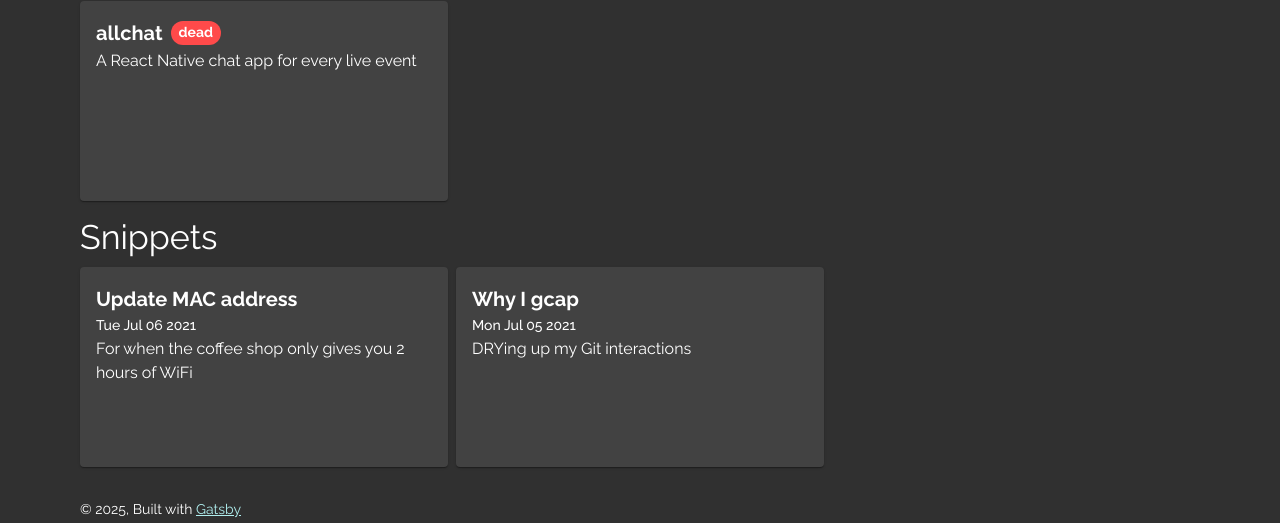
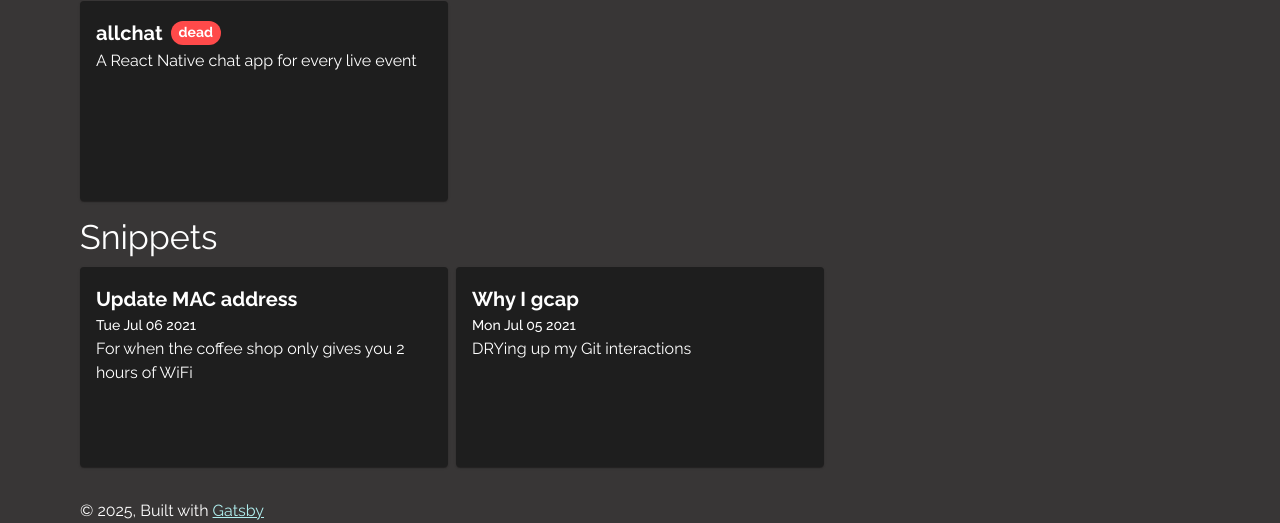
Before and after one commit to alex-oser/portfolio, a Gatsby site: page / in a window 1280 px wide. Shown: the part 1116-1639 px from the top of the page. Built offline with nearby package versions, Linux system fonts and the light colour scheme; Gatsby itself is replaced by a stand-in of ours.

Commit message:
Update to mui v5

```diff
--- a/src/components/CardLayout.tsx
+++ b/src/components/CardLayout.tsx
@@ -1,5 +1,5 @@
-import { Card } from "@material-ui/core";
-import { makeStyles } from "@material-ui/core";
+import { Card } from "@mui/material";
+import makeStyles from '@mui/styles/makeStyles';
 import clsx from "clsx";
 
 export const CardLayout = ({
--- a/src/components/CodeRenderer.tsx
+++ b/src/components/CodeRenderer.tsx
@@ -1,6 +1,6 @@
 import Highlight, { defaultProps } from "prism-react-renderer";
 import theme from "prism-react-renderer/themes/nightOwl";
-import { makeStyles } from "@material-ui/core/styles";
+import makeStyles from '@mui/styles/makeStyles';
 
 export const CodeRenderer = ({language, children} : {language: any, children: string}) => {
   const classes = useStyles();
--- a/src/components/GridLayout.tsx
+++ b/src/components/GridLayout.tsx
@@ -1,4 +1,6 @@
-import { makeStyles, Typography } from "@material-ui/core";
+import { Typography } from "@mui/material";
+
+import makeStyles from '@mui/styles/makeStyles';
 
 export const GridLayout = ({
   children,
@@ -24,10 +26,10 @@ const useStyles = makeStyles(theme => ({
     gap: theme.spacing(1),
     marginBottom: theme.spacing(2),
     gridTemplateColumns: "repeat(3, 1fr)",
-    [theme.breakpoints.down('md')]: {
+    [theme.breakpoints.down('lg')]: {
       gridTemplateColumns: "repeat(2, 1fr)",
     },
-    [theme.breakpoints.down('sm')]: {
+    [theme.breakpoints.down('md')]: {
       gridTemplateColumns: "repeat(1, 1fr)",
     },
   },
--- a/src/components/about.tsx
+++ b/src/components/about.tsx
@@ -1,6 +1,6 @@
 import { forwardRef, useRef, useEffect, useState } from "react";
-import { Hidden, Typography } from "@material-ui/core";
-import { makeStyles } from "@material-ui/core/styles";
+import { Hidden, Typography } from "@mui/material";
+import makeStyles from '@mui/styles/makeStyles';
 import { StaticImage } from "gatsby-plugin-image";
 import { CurvedArrow } from "./CurvedArrow";
 import { useWindowSize } from "./hooks";
@@ -40,11 +40,11 @@ export const About = () => {
   }, [windowSize]);
 
   return (
-    <div className={classes.root}>
+    (<div className={classes.root}>
       <div className={classes.flex}>
         <div className={classes.textContainer}>
           <Typography variant="h3">Hi, I'm Alex</Typography>
-          <Hidden xsDown>
+          <Hidden smDown>
             <Profile ref={fromRef} />
           </Hidden>
         </div>
@@ -59,7 +59,7 @@ export const About = () => {
               loading="eager"
             />
           </div>
-          <Hidden xsDown>
+          <Hidden smDown>
             <StaticImage
               src="../images/me.png"
               width={600}
@@ -94,7 +94,7 @@ export const About = () => {
       <Hidden smUp>
         <Profile ref={fromRefMobile} />
       </Hidden>
-    </div>
+    </div>)
   );
 };
 
--- a/src/components/blog/BlogCard.tsx
+++ b/src/components/blog/BlogCard.tsx
@@ -1,5 +1,5 @@
-import { CardContent, Typography } from "@material-ui/core";
-import { makeStyles } from "@material-ui/core/styles";
+import { CardContent, Typography } from "@mui/material";
+import makeStyles from '@mui/styles/makeStyles';
 import { CardLayout } from "../CardLayout";
 import { Link } from "gatsby";
 
--- a/src/components/blog/BlogLayout.tsx
+++ b/src/components/blog/BlogLayout.tsx
@@ -1,7 +1,7 @@
 import { Layout } from "../layout";
 import { PageProps } from "gatsby";
 import { MDXRenderer } from "gatsby-plugin-mdx";
-import { Typography } from "@material-ui/core";
+import { Typography } from "@mui/material";
 import dayjs from "dayjs"
 
 interface BlogProps extends PageProps {
--- a/src/components/header.tsx
+++ b/src/components/header.tsx
@@ -1,6 +1,6 @@
 import PropTypes from "prop-types";
 import { Link } from "gatsby";
-import { makeStyles } from "@material-ui/core/styles";
+import makeStyles from '@mui/styles/makeStyles';
 import { LinkedIn } from "./socials/LinkedIn";
 import { Github } from "./socials/Github";
 
--- a/src/components/layout.tsx
+++ b/src/components/layout.tsx
@@ -8,10 +8,18 @@
 import * as React from "react";
 import PropTypes from "prop-types";
 import { useStaticQuery, graphql } from "gatsby";
-import { CssBaseline } from "@material-ui/core";
-import { makeStyles, ThemeProvider } from "@material-ui/core/styles";
+import { CssBaseline } from "@mui/material";
+import { ThemeProvider, Theme, StyledEngineProvider } from "@mui/material/styles";
+import makeStyles from '@mui/styles/makeStyles';
 import { theme } from "./theme";
 import Header from "./header";
+
+
+declare module '@mui/styles/defaultTheme' {
+  // eslint-disable-next-line @typescript-eslint/no-empty-interface
+  interface DefaultTheme extends Theme {}
+}
+
 
 export const Layout = ({ children }: { children: any }) => {
   const data = useStaticQuery(graphql`
@@ -25,11 +33,13 @@ export const Layout = ({ children }: { children: any }) => {
   `);
 
   return (
-    <ThemeProvider theme={theme}>
-      <CssBaseline />
-      <Header siteTitle={data.site.siteMetadata?.title || `Title`} />
-      <LayoutWrapper>{children}</LayoutWrapper>
-    </ThemeProvider>
+    <StyledEngineProvider injectFirst>
+      <ThemeProvider theme={theme}>
+        <CssBaseline />
+        <Header siteTitle={data.site.siteMetadata?.title || `Title`} />
+        <LayoutWrapper>{children}</LayoutWrapper>
+      </ThemeProvider>
+    </StyledEngineProvider>
   );
 };
 
@@ -60,9 +70,9 @@ const useStyles = makeStyles(theme => ({
     margin: "auto",
     maxWidth: 1400,
     [theme.breakpoints.up("md")]: {
-      padding: `0 ${theme.spacing(10)}px`,
+      padding: `0 ${theme.spacing(10)}`,
     },
-    [theme.breakpoints.down("sm")]: {
+    [theme.breakpoints.down('md')]: {
       padding: theme.spacing(3),
     },
   },
--- a/src/components/projects/ProjectLayout.tsx
+++ b/src/components/projects/ProjectLayout.tsx
@@ -1,7 +1,7 @@
 import { Layout } from "../layout";
 import { PageProps } from "gatsby";
 import { MDXRenderer } from "gatsby-plugin-mdx";
-import { Typography } from "@material-ui/core";
+import { Typography } from "@mui/material";
 
 interface ProjectProps extends PageProps {
   pageContext: {
--- a/src/components/projects/ProjectStatus.tsx
+++ b/src/components/projects/ProjectStatus.tsx
@@ -1,5 +1,5 @@
-import { Chip, Typography } from "@material-ui/core";
-import { makeStyles } from "@material-ui/core/styles";
+import { Chip, Typography } from "@mui/material";
+import makeStyles from '@mui/styles/makeStyles';
 
 export const ProjectStatus = ({ status }: { status: string }) => {
   const formattedStatus: string = status.replace(/\s/g, "").toLowerCase();
--- a/src/components/snippets/SnippetCard.tsx
+++ b/src/components/snippets/SnippetCard.tsx
@@ -1,5 +1,5 @@
-import { CardContent, Typography } from "@material-ui/core";
-import { makeStyles } from "@material-ui/core/styles";
+import { CardContent, Typography } from "@mui/material";
+import makeStyles from '@mui/styles/makeStyles';
 import { CardLayout } from "../CardLayout";
 import { Link } from "gatsby";
 
--- a/src/components/snippets/SnippetLayout.tsx
+++ b/src/components/snippets/SnippetLayout.tsx
@@ -1,7 +1,7 @@
 import { Layout } from "../layout";
 import { PageProps } from "gatsby";
 import { MDXRenderer } from "gatsby-plugin-mdx";
-import { Typography } from "@material-ui/core";
+import { Typography } from "@mui/material";
 import dayjs from "dayjs"
 
 interface SnippetsProps extends PageProps {
--- a/src/components/socials/Github.tsx
+++ b/src/components/socials/Github.tsx
@@ -1,5 +1,5 @@
-import GitHubIcon from '@material-ui/icons/GitHub';
-import { makeStyles } from "@material-ui/core/styles";
+import GitHubIcon from '@mui/icons-material/GitHub';
+import makeStyles from '@mui/styles/makeStyles';
 
 export const Github = () => {
   const classes = useStyles();
--- a/src/components/socials/LinkedIn.tsx
+++ b/src/components/socials/LinkedIn.tsx
@@ -1,5 +1,5 @@
-import LinkedInIcon from '@material-ui/icons/LinkedIn';
-import { makeStyles } from "@material-ui/core/styles";
+import LinkedInIcon from '@mui/icons-material/LinkedIn';
+import makeStyles from '@mui/styles/makeStyles';
 
 export const LinkedIn = () => {
   const classes = useStyles();
--- a/src/components/theme.ts
+++ b/src/components/theme.ts
@@ -1,6 +1,6 @@
-import { createMuiTheme } from "@material-ui/core/styles";
+import { createTheme, adaptV4Theme } from "@mui/material/styles";
 
-declare module '@material-ui/core/styles/createMuiTheme' {
+declare module '@mui/material/styles/createMuiTheme' {
   interface Theme {
     status: {
       dead: React.CSSProperties['color'],
@@ -9,7 +9,7 @@ declare module '@material-ui/core/styles/createMuiTheme' {
       live: React.CSSProperties['color'],
     }
   }
-  interface ThemeOptions {
+  interface DeprecatedThemeOptions {
     status: {
       dead: React.CSSProperties['color'],
       inprogress: React.CSSProperties['color'],
@@ -19,7 +19,7 @@ declare module '@material-ui/core/styles/createMuiTheme' {
   }
 }
 
-export const theme = createMuiTheme({
+export const theme = createTheme(adaptV4Theme({
   status: {
     dead: "#ff4a4a",
     inprogress: "#6573c3",
@@ -27,7 +27,10 @@ export const theme = createMuiTheme({
     live: "#579f57",
   },
   palette: {
-    type: 'dark',
+    mode: 'dark',
+    background: {
+      default: "#383636"
+    },
     primary: {
       main: "#bac4ff",
     }
@@ -38,4 +41,4 @@ export const theme = createMuiTheme({
       "Roboto"
     ].join(','),
   }
-});
+}));
```
Also changed, not shown: package.json (+5 -2 lines), src/components/projects/ProjectCard.tsx (+4 -4 lines), 1 other file.
